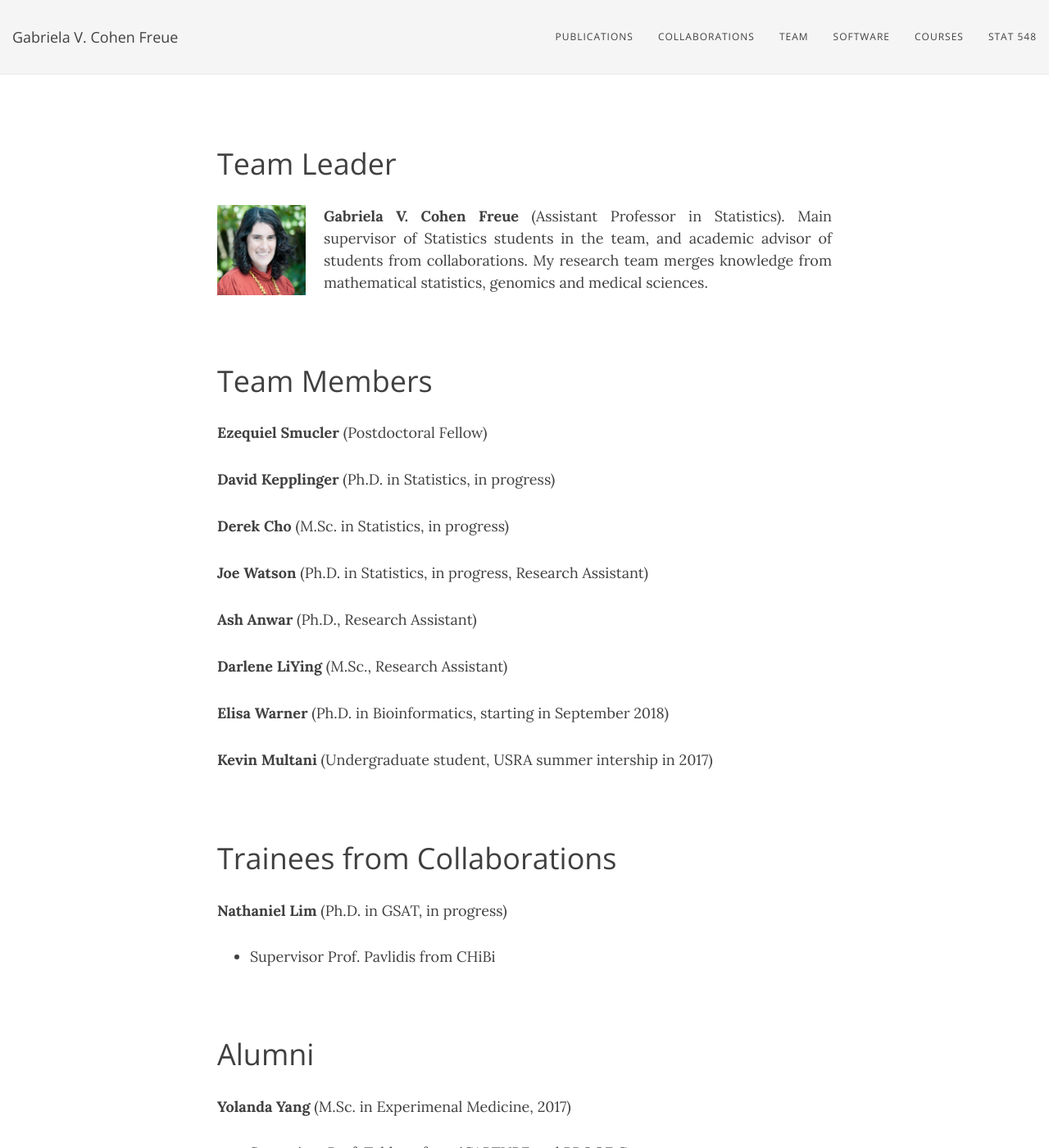
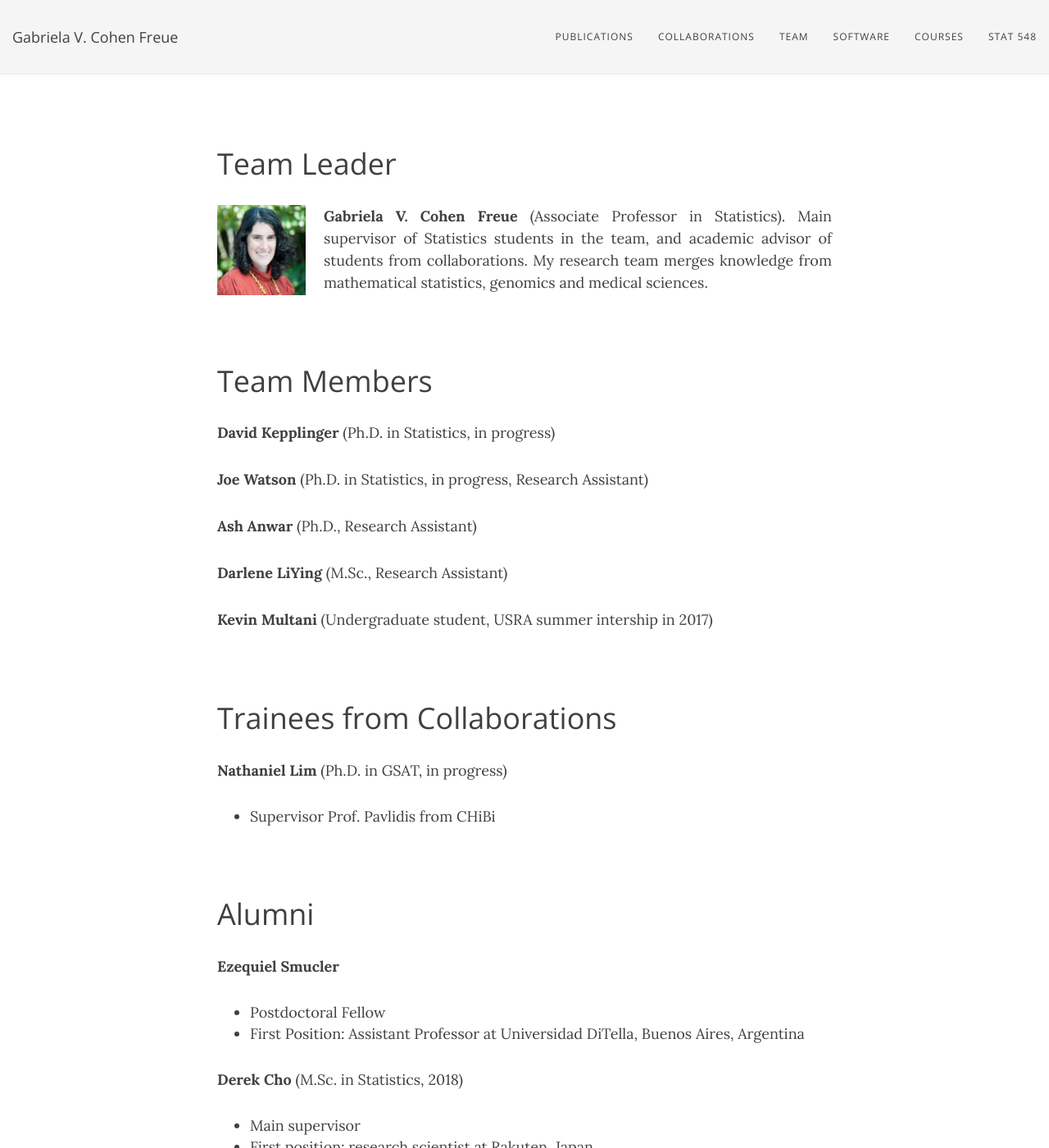
Before and after one commit to gcohenfr/gcohenfr.github.io, a Jekyll site: the page built from team.md, in a window 1280 px wide and 1400 px high. Shown: the whole window at 82% size. Built offline with Jekyll 4.4.1, drawn with Linux system fonts in a browser that asks for light colours; nearby versions of some CDN libraries; some of the changed text lies outside the part shown.

Commit message:
changes in team

```diff
--- a/team.md
+++ b/team.md
@@ -5,25 +5,19 @@ title: ""
 
 # Team Leader
 
-<img style="float: left;" src="/img/me.png" height="110" width="130"> **Gabriela V. Cohen Freue** (Assistant Professor in Statistics). Main supervisor of Statistics students in the team, and academic advisor of students from collaborations. My research team merges knowledge from mathematical statistics, genomics and medical sciences.
+<img style="float: left;" src="/img/me.png" height="110" width="130"> **Gabriela V. Cohen Freue** (Associate Professor in Statistics). Main supervisor of Statistics students in the team, and academic advisor of students from collaborations. My research team merges knowledge from mathematical statistics, genomics and medical sciences.
 
 <br>
 
 # Team Members
 
-**Ezequiel Smucler** (Postdoctoral Fellow)
-
 **David Kepplinger** (Ph.D. in Statistics, in progress)
-
-**Derek Cho** (M.Sc. in Statistics, in progress)
 
 **Joe Watson** (Ph.D. in Statistics, in progress, Research Assistant)
 
 **Ash Anwar** (Ph.D., Research Assistant)
 
 **Darlene LiYing** (M.Sc., Research Assistant)
-
-**Elisa Warner** (Ph.D. in Bioinformatics, starting in September 2018)
 
 **Kevin Multani** (Undergraduate student, USRA summer intership in 2017)
 
@@ -39,6 +33,17 @@ title: ""
 <br>
 
 # Alumni
+
+**Ezequiel Smucler**
+
+* Postdoctoral Fellow
+* First Position: Assistant Professor at Universidad DiTella, Buenos Aires, Argentina
+
+**Derek Cho** (M.Sc. in Statistics, 2018)
+
+ * Main supervisor
+ * First position: research scientist at Rakuten, Japan
+
 
 **Yolanda Yang** (M.Sc. in Experimenal Medicine, 2017)
 
```
